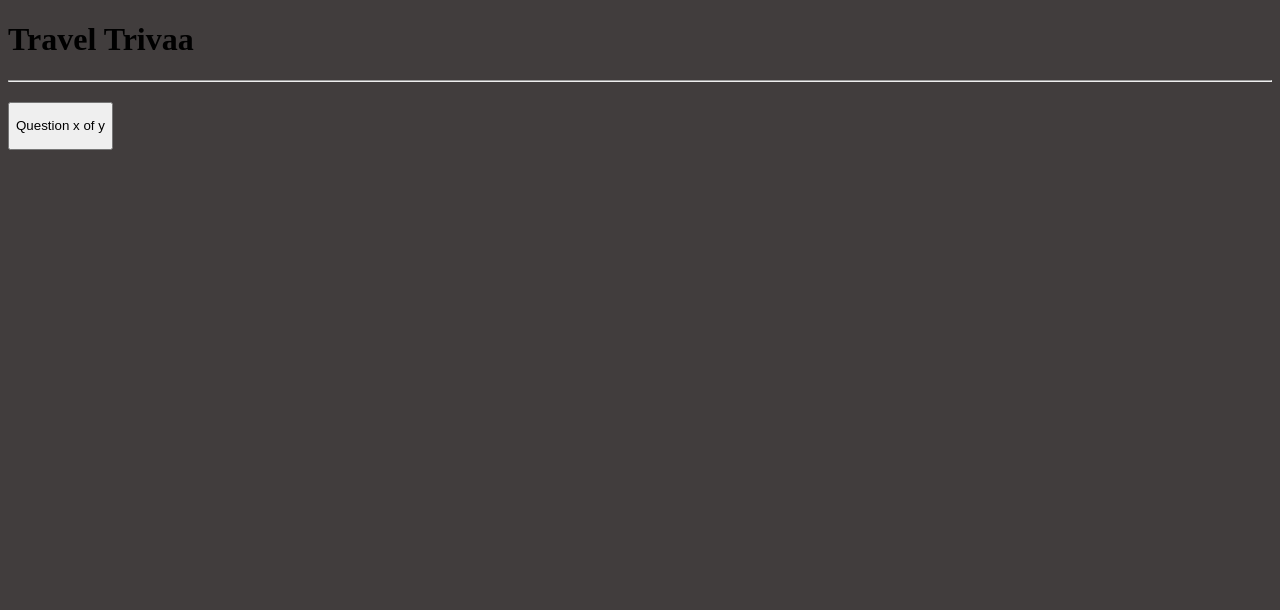
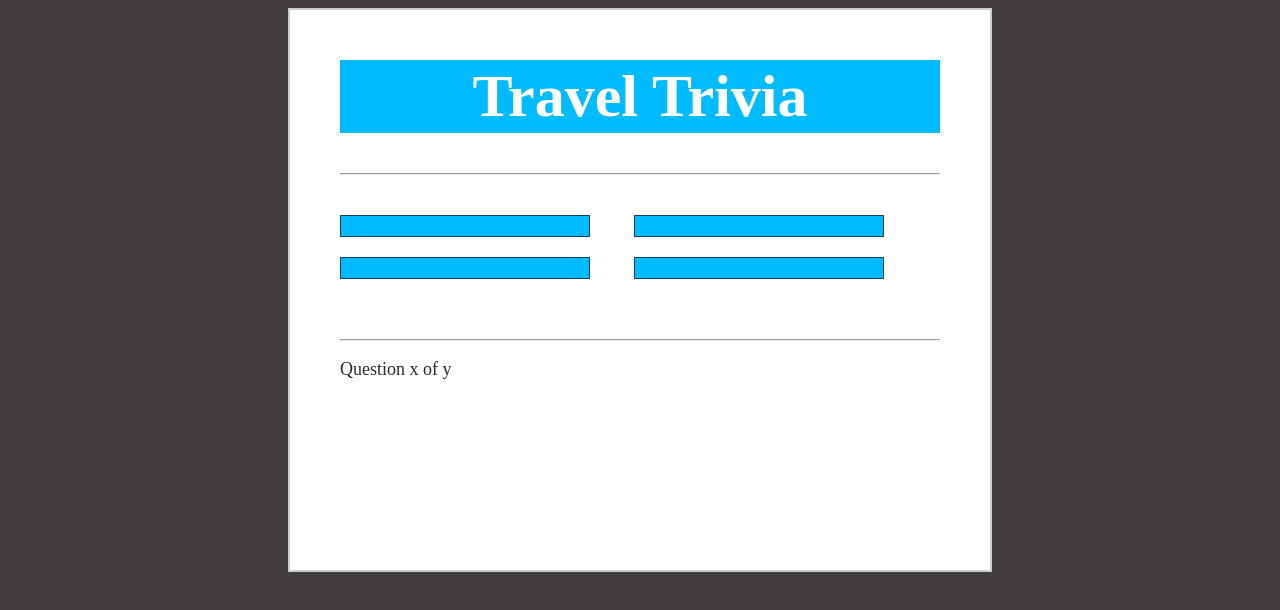
Before and after one commit to dougdavidoff/TriviaGame, a plain HTML site: page newindex.html in a window 1280 px wide. Drawn offline with Linux system fonts and the light colour scheme; files that its build step writes are made by us from their sources.

Commit message:
more work on alternate case

```diff
--- a/assets/css/newstyle.css
+++ b/assets/css/newstyle.css
@@ -2,3 +2,63 @@
 body {
     background-color: #413D3D;
 }
+
+.grid {
+    width: 600px;
+    height: 500px;
+    margin: 0 auto;
+    background-color: #fff;
+    padding: 10px 50px 50px 50px;
+    border: 2px solid #cbcbcb;
+
+}
+
+.grid h1 {
+    font-family: "sans-serif";
+    background-color: #01BBFF;
+    font-size: 60px;
+    text-align: center;
+    color: #ffffff;
+    padding: 2px 0px;
+
+}
+
+#score {
+    color: #01BBFF;
+    text-align: center;
+    font-size: #01BBFF;
+}
+
+.grid #question {
+    font-family: "monospace";
+    font-size: 30px;
+    color: #01BBFF;
+}
+
+.buttons {
+    margin-top: 30px
+}
+
+#btn0, #btn1, #btn2, #btn3 {
+    background-color: #01BBFF;
+    width: 250px;
+    font-size: 20px;
+    color: #fff;
+    border: 1px solid #1D3C6A;
+    margin: 10px 40px 10px 0px;
+    padding: 10px 10px;
+}
+
+#btn0:hover, #btn1:hover, #btn2:hover, #btn3:hover {
+    cursor: pointer;
+    background-color: #01BBFF;
+}
+
+#btn0:focus, #btn1:focus, #btn2:focus, #btn3:focus {
+    outline: 0;
+}
+
+#progress {
+    color: #2b2b2b;
+    font-size: 18px;
+}
--- a/newindex.html
+++ b/newindex.html
@@ -5,21 +5,21 @@
     <meta name="viewport" content="width=device-width, initial-scale=1.0">
     <meta http-equiv="X-UA-Compatible" content="ie=edge">
     <title>Travel Trivia</title>
-    <link rel="stylesheet" type="text/css" href="newstyle.css">
+    <link rel="stylesheet" type="text/css" href="assets/css/newstyle.css">
 </head>
 <body>
     <div class="grid">
         <div id="quiz">
-            <h1>Travel Trivaa</h1>
+            <h1>Travel Trivia</h1>
             <hr style="margin-bottom: 20px">
 
             <p id="question"></p>
 
             <div class="buttons">
-                <button id="btn0"><span id="choice0></span></button>
-                <button id="btn1"><span id="choice1></span></button>
-                <button id="btn2"><span id="choice2></span></button>
-                <button id="btn3"><span id="choice3></span></button>
+                <button id="btn0"><span id="choice0"></span></button>
+                <button id="btn1"><span id="choice1"></span></button>
+                <button id="btn2"><span id="choice2"></span></button>
+                <button id="btn3"><span id="choice3"></span></button>
             </div>
 
             <hr style="margin-top: 50px">
@@ -30,6 +30,6 @@
     </div>
 
 
-<script src="assets/javascript/newapp.js"</script>
+<script src="assets/javascript/newapp.js"></script>
 </body>
 </html>
```
